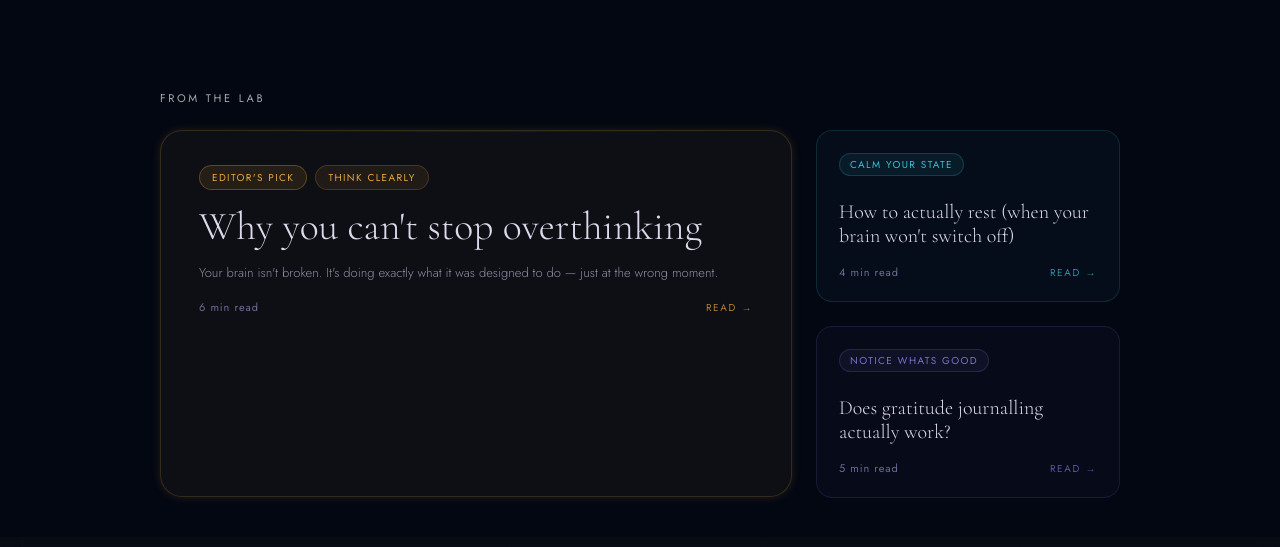
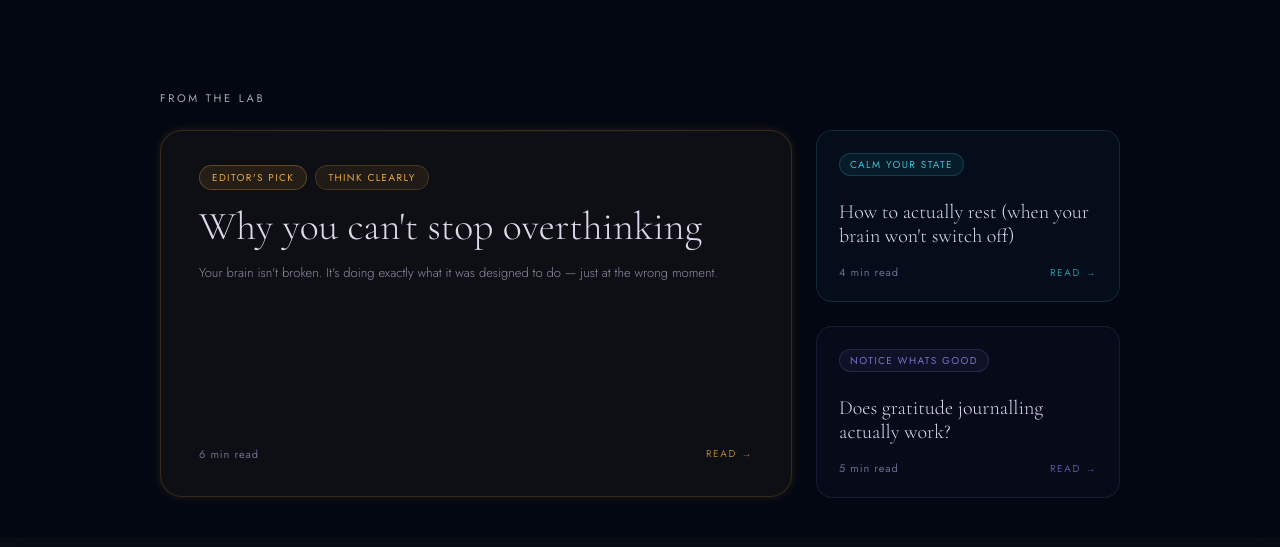
Before and after one commit to salsotk1973/solace, a Next.js app: page / in a window 1280 px wide. Shown: the part 1240-1787 px from the top of the page. Built offline with nearby package versions, Linux system fonts and the light colour scheme; no server answers.

Commit message:
Spec 04e: Remove inline display:block on Link + orphan marginBottom on wrapper — lets Spec 04d CSS finally take effect

```diff
--- a/components/home/FeaturedLabCard.tsx
+++ b/components/home/FeaturedLabCard.tsx
@@ -74,14 +74,12 @@ export default function FeaturedLabCard({ article }: { article: FeaturedLabArtic
           border: `0.5px solid ${accent.replace("1)", "0.18)")}`,
           boxShadow: `0 0 8px 1px ${accent.replace("1)", "0.12)")}`,
           position: "relative",
-          marginBottom: "28px",
         }}
       >
         <Link
           href={`/lab/${article.slug}`}
           className="featured-lab-card-link"
           style={{
-            display: "block",
             borderRadius: "22px",
             background: "transparent",
             textDecoration: "none",
```
